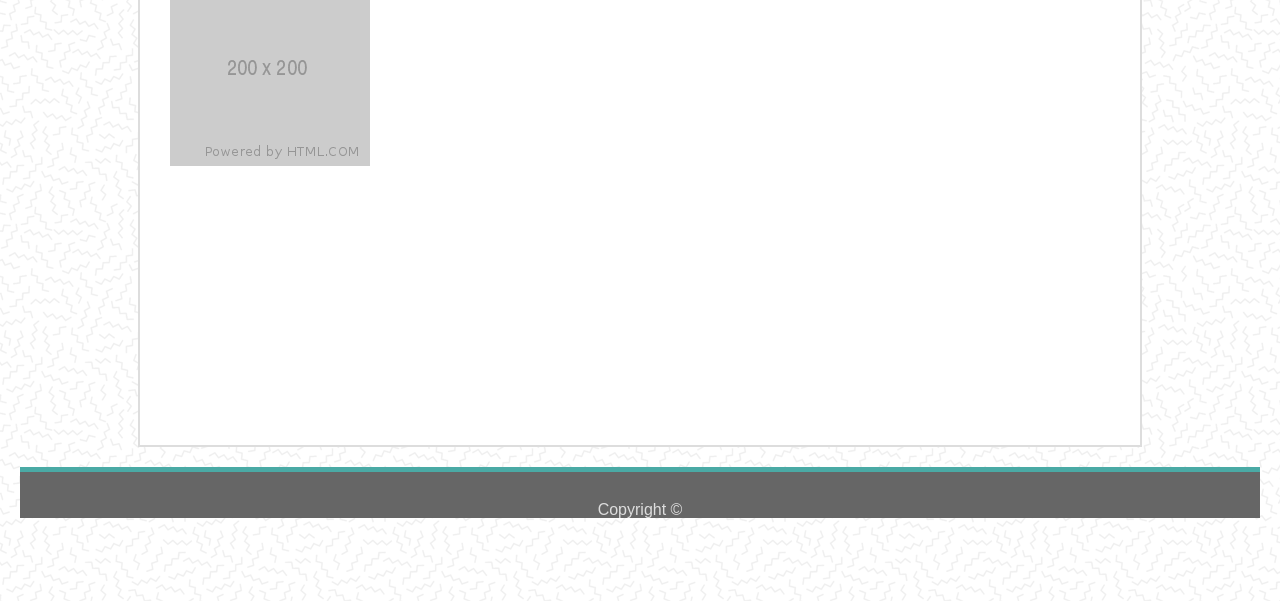
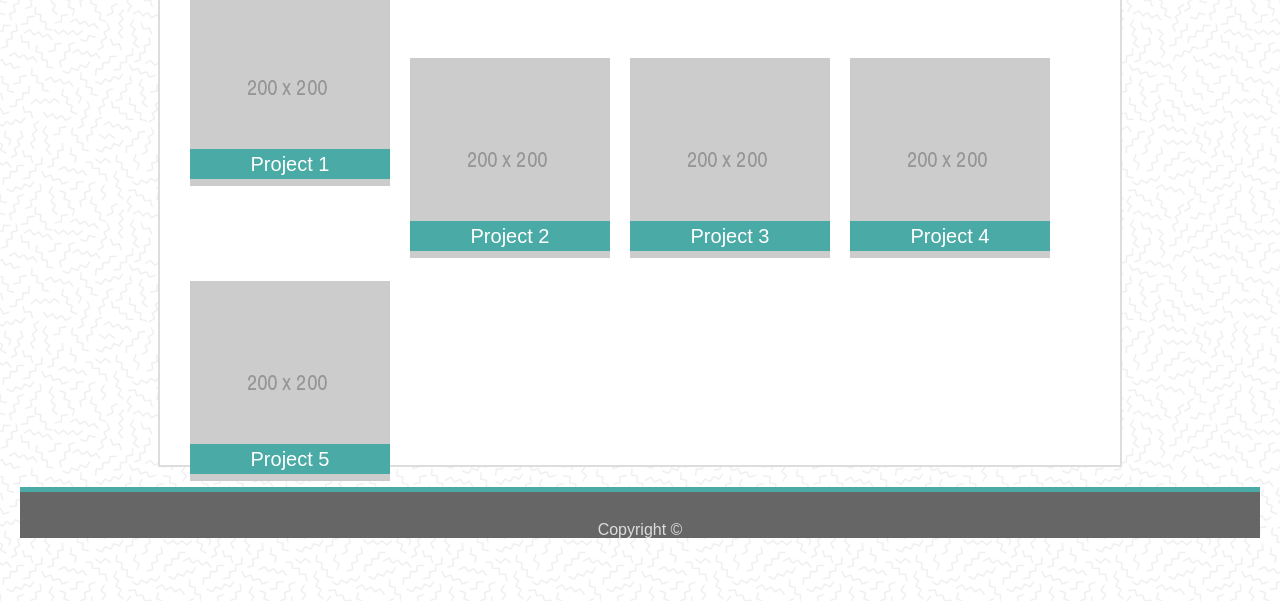
Before and after one commit to wynnc/Basic-Portfolio, a plain HTML site: page portfolio.html in a window 1280 px wide. Shown: the part 199-800 px from the top of the page. Drawn offline with Linux system fonts and the light colour scheme.

Commit message:
Updated content width to be 960 including padding. updated portfolio page to have placeholder with text.

```diff
--- a/assets/css/styles.css
+++ b/assets/css/styles.css
@@ -22,7 +22,7 @@ main{
     letter-spacing: 2px;
     line-height: 30px;
     margin: auto;
-    max-width: 960px;
+    max-width: 920px;
     padding: 20px;
     word-spacing: 1px;
 }
@@ -75,7 +75,7 @@ h2{
     border-bottom: 1px solid #777;
 }
 
-img{
+#bee{
     float: left;
     padding: 10px;
 }
@@ -121,14 +121,30 @@ input[type=submit]{
 
 .wrapper{
     background-color: #fff;
-    /* background-image: url(../images/memphis-mini.png); */
     border: 2px solid #ddd;
     color: #777;
     height: 500px;
-    /* letter-spacing: 2px; */
-    /* line-height: 30px; */
-    margin: auto;
-    max-width: 960px;
+    margin: 20px auto;
+    max-width: 920px;
     padding: 20px;
-    /* word-spacing: 1px;   */
+
 }
+
+.container{
+
+    position: relative;
+    float: left;
+    padding: 10px;
+
+}
+
+.portfolio{
+    background-color: #4aaaa5;
+    color: #fff;
+    text-align: center;
+    width: 200px;
+    padding: 5px 0;
+    font-size: 20px;
+    position: absolute;
+    bottom: 20px;
+}
--- a/portfolio.html
+++ b/portfolio.html
@@ -29,9 +29,26 @@
   <div class="wrapper">
     <!-- <main> -->
     <h2 class="headers">Portfolio</h2>
-    <div>
+    <div class="container">
       <img src="assets/images/200.png" alt="Placeholder">
+      <div class="portfolio">Project 1</div>
     </div>
+    <div class="container">
+      <img src="assets/images/200.png" alt="Placeholder">
+      <div class="portfolio">Project 2</div>
+    </div>
+    <div class="container">
+        <img src="assets/images/200.png" alt="Placeholder">
+        <div class="portfolio">Project 3</div>
+      </div>
+      <div class="container">
+          <img src="assets/images/200.png" alt="Placeholder">
+          <div class="portfolio">Project 4</div>
+        </div>
+        <div class="container">
+            <img src="assets/images/200.png" alt="Placeholder">
+            <div class="portfolio">Project 5</div>
+          </div>
   </div>
   <footer>Copyright &copy</footer>
 </body>
```
Also changed, not shown: index.html (+1 -1 lines), practice.html (added, +24 -0 lines).
